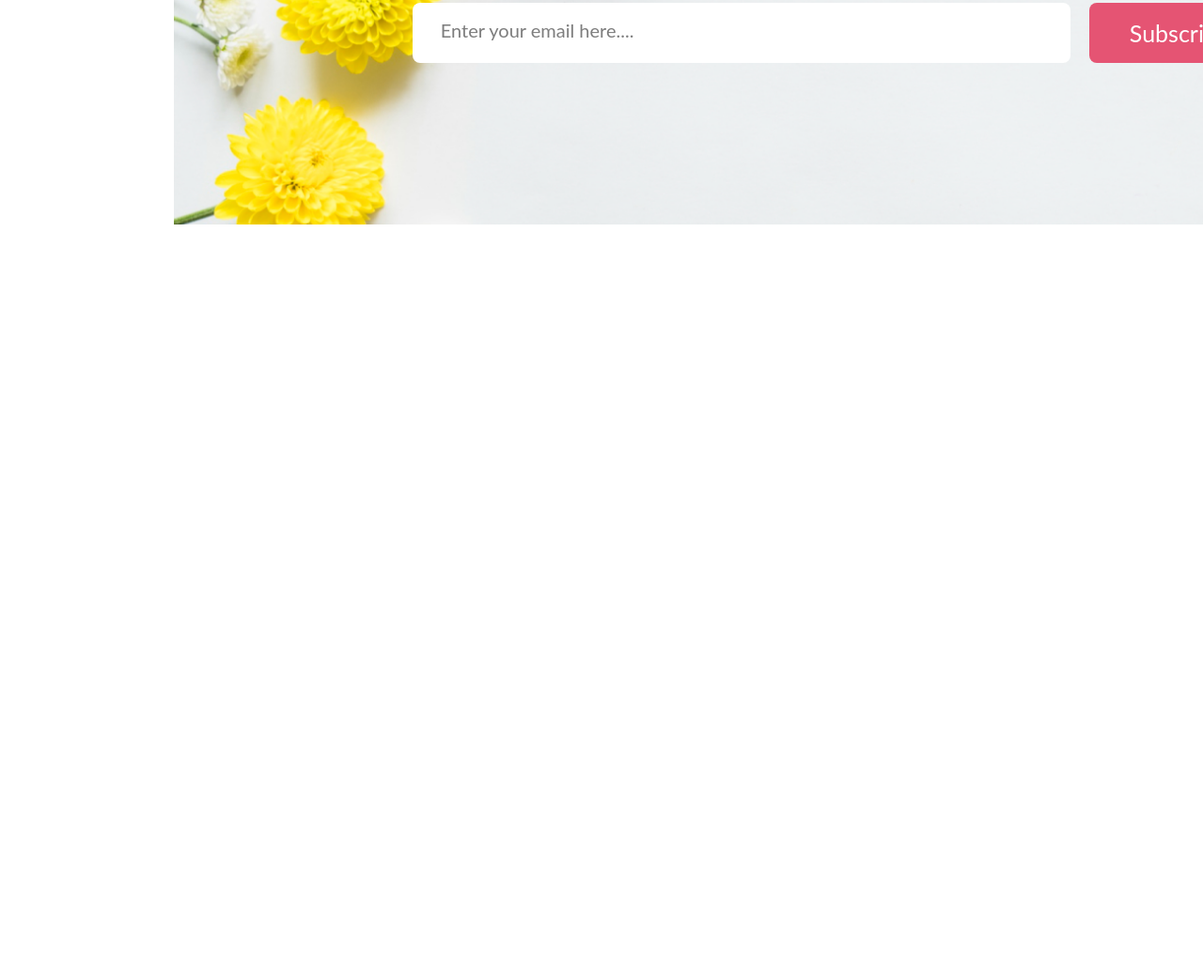
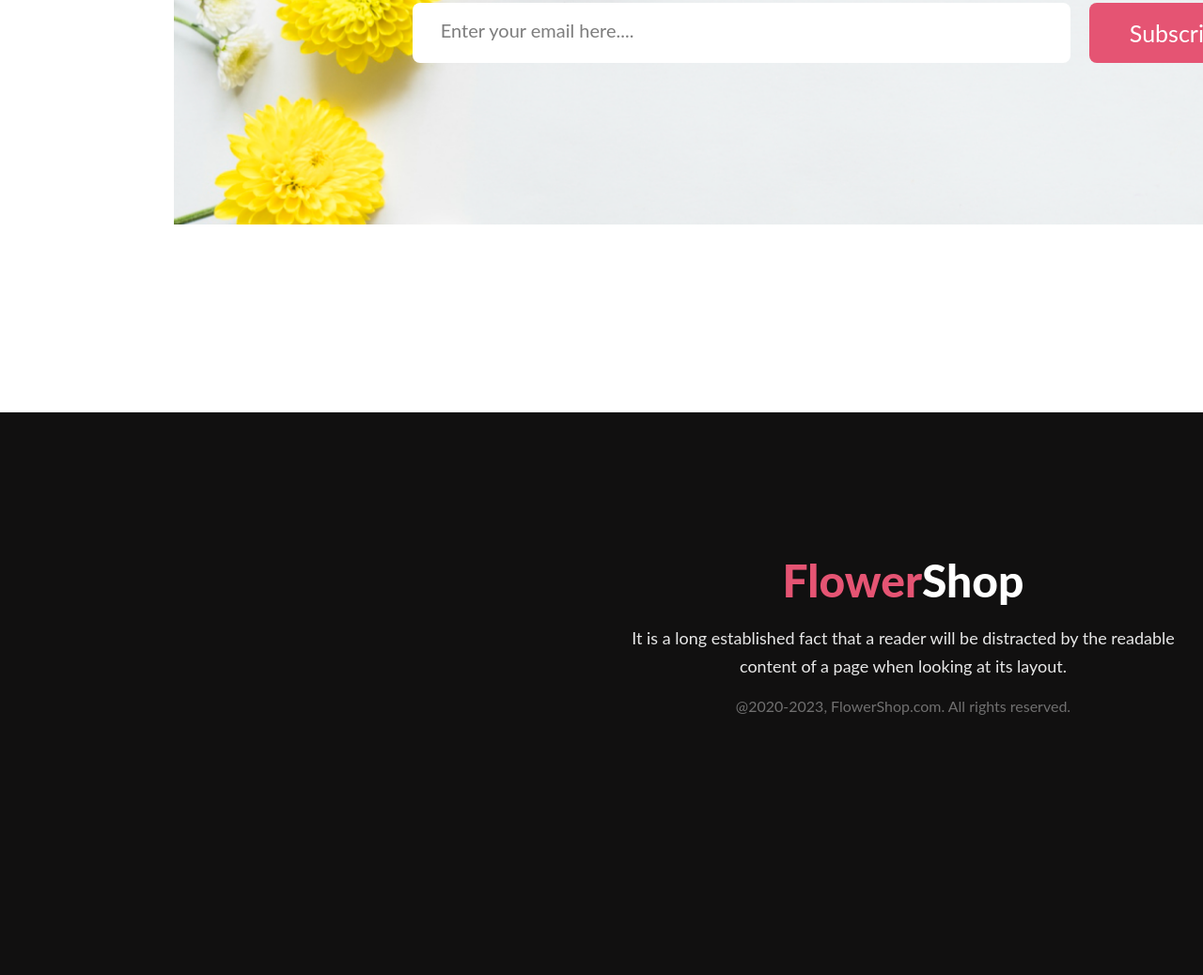
Before and after one commit to armanarif126/flower-shop-assignment, a plain HTML site: page index.html in a window 1280 px wide. Shown: the part 3911-4949 px from the top of the page at 94% size. Before the commit the page ends 4350 px from the top, so only its background shows below. Drawn offline with Linux system fonts and the light colour scheme.

Commit message:
added footer section

```diff
--- a/index.html
+++ b/index.html
@@ -213,6 +213,16 @@
 
       <!-- "latest deal section end"  -->
     </main>
-    <footer></footer>
+    <footer>
+<!-- footer section start -->
+<div class="footer-content">
+    <h2 class="footer-title"><span class="title-style">Flower</span>Shop</h2> <br>
+    <p class="footer-description">It is a long established fact that a reader will be distracted by the readable <br> content of a page when looking at its layout.</p> <br>
+    <p class="copy-right-text">@2020-2023, FlowerShop.com. All rights reserved. </p>
+</div>
+
+<!-- footer section end -->
+
+    </footer>
   </body>
 </html>
--- a/style.css
+++ b/style.css
@@ -277,3 +277,39 @@
   font-family: Lato;
   font-size: 25px;
 }
+/* footer styles */
+
+.footer-content {
+  background: #111010;
+  width: 1922px;
+  height: 449px;
+  color: white;
+  text-align: center;
+  padding-top: 150px;
+}
+
+.footer-title {
+  color: #ffffff;
+  font-family: Lato;
+  font-size: 48px;
+  font-weight: 800;
+}
+
+.title-style {
+  color: #e55473;
+}
+
+.footer-description {
+  color: rgba(255, 255, 255, 0.9);
+  font-family: Lato;
+  font-size: 18px;
+  font-weight: 400;
+  line-height: 30px;
+}
+
+.copy-right-text {
+  color: rgba(255, 255, 255, 0.4);
+  font-family: Lato;
+  font-size: 16px;
+  font-weight: 400;
+}
```
